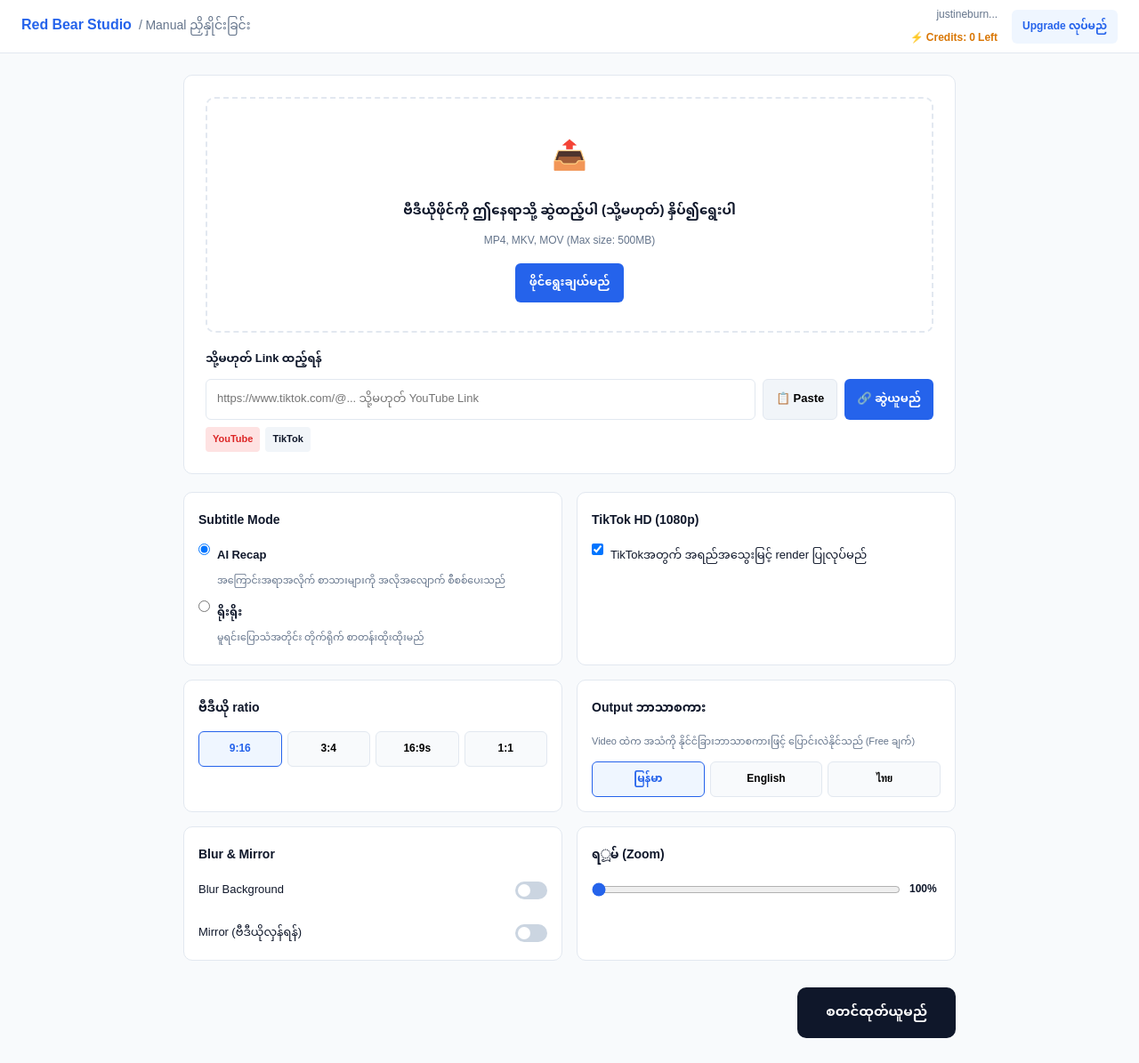
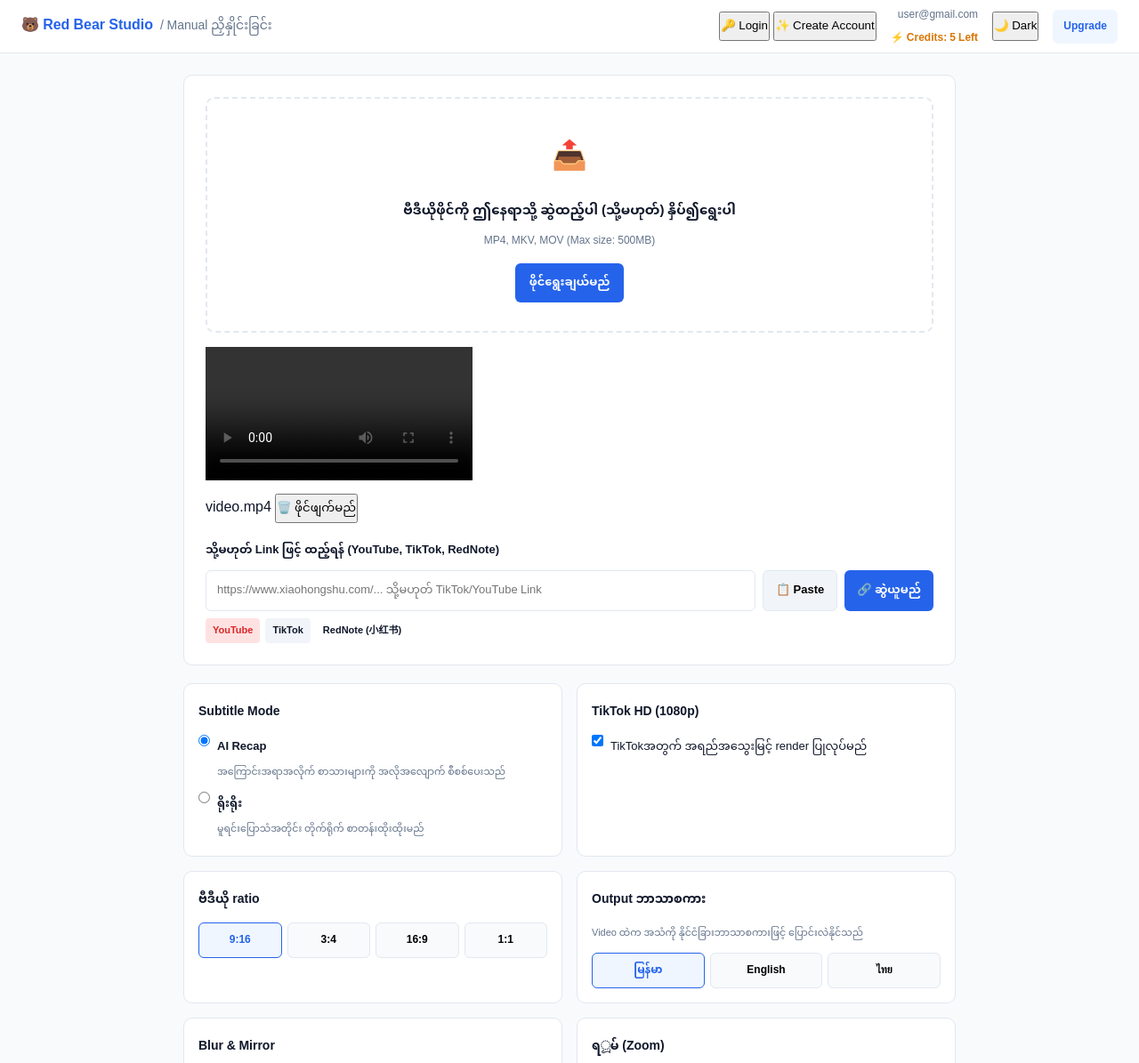
Before and after one commit to ZenithVogue/RED-BEAR-RECAP, a plain HTML site: page index.html in a window 1280 px wide. Shown: the top 1195 px of the page at 89% size. Drawn offline with Linux system fonts and the light colour scheme.

Commit message:
Update index.html

```diff
--- a/index.html
+++ b/index.html
@@ -1,9 +1,9 @@
 <!DOCTYPE html>
-<html lang="my">
+<html lang="my" data-theme="light">
 <head>
   <meta charset="UTF-8">
   <meta name="viewport" content="width=device-width, initial-scale=1.0">
-  <title>Red Bear Studio - Manual ညှိနှိုင်းခြင်း</title>
+  <title>Red Bear Studio - Pro Edition</title>
   <link rel="preconnect" href="https://fonts.googleapis.com">
   <link rel="preconnect" href="https://fonts.gstatic.com" crossorigin>
   <link href="https://fonts.googleapis.com/css2?family=Noto+Sans+Myanmar:wght@400;500;600;700&display=swap" rel="stylesheet">
@@ -14,15 +14,23 @@
     <!-- Top Header Bar -->
     <header class="top-nav">
       <div class="nav-left">
-        <span class="brand-title">Red Bear Studio</span>
+        <span class="brand-title">🐻 Red Bear Studio</span>
         <span class="breadcrumb">/ Manual ညှိနှိုင်းခြင်း</span>
       </div>
       <div class="nav-right">
-        <div class="user-info">
-          <span class="user-email">justineburn...</span>
-          <span class="credit-badge">⚡ Credits: 0 Left</span>
+        <!-- Auth Section -->
+        <div class="auth-box" id="authBox">
+          <button class="btn-auth" id="loginBtn">🔑 Login</button>
+          <button class="btn-auth primary" id="registerBtn">✨ Create Account</button>
         </div>
-        <button class="btn-upgrade">Upgrade လုပ်မည်</button>
+        <div class="user-info hidden" id="userInfo">
+          <span class="user-email" id="userEmailDisplay">user@gmail.com</span>
+          <span class="credit-badge">⚡ Credits: 5 Left</span>
+        </div>
+
+        <!-- Theme Toggle Button -->
+        <button class="theme-toggle-btn" id="themeToggleBtn" title="Theme ပြောင်းရန်">🌙 Dark</button>
+        <button class="btn-upgrade">Upgrade</button>
       </div>
     </header>
 
@@ -31,6 +39,7 @@
 
       <!-- Video Upload / Link Box Section -->
       <section class="upload-section">
+        <!-- Default Upload Dropzone -->
         <div class="upload-box" id="dropzone">
           <div class="upload-icon">📤</div>
           <h3>ဗီဒီယိုဖိုင်ကို ဤနေရာသို့ ဆွဲထည့်ပါ (သို့မဟုတ်) နှိပ်၍ရွေးပါ</h3>
@@ -39,17 +48,27 @@
           <button class="btn-browse" id="browseBtn">ဖိုင်ရွေးချယ်မည်</button>
         </div>
 
-        <!-- URL Input Option -->
+        <!-- Video Preview Box (Hidden by default, shows when video is selected) -->
+        <div class="preview-box hidden" id="videoPreviewContainer">
+          <video id="sourceVideoPreview" controls></video>
+          <div class="preview-actions">
+            <span id="videoFileName" class="file-name-text">video.mp4</span>
+            <button class="btn-remove-video" id="removeVideoBtn">🗑️ ဖိုင်ဖျက်မည်</button>
+          </div>
+        </div>
+
+        <!-- URL Input Option with RedNote -->
         <div class="link-input-box">
-          <label class="field-label">သို့မဟုတ် Link ထည့်ရန်</label>
+          <label class="field-label">သို့မဟုတ် Link ဖြင့် ထည့်ရန် (YouTube, TikTok, RedNote)</label>
           <div class="link-row">
-            <input type="text" id="urlInput" placeholder="https://www.tiktok.com/@... သို့မဟုတ် YouTube Link">
+            <input type="text" id="urlInput" placeholder="https://www.xiaohongshu.com/... သို့မဟုတ် TikTok/YouTube Link">
             <button class="btn-paste" id="pasteBtn">📋 Paste</button>
             <button class="btn-fetch" id="fetchBtn">🔗 ဆွဲယူမည်</button>
           </div>
           <div class="platform-tags">
             <span class="tag youtube">YouTube</span>
             <span class="tag tiktok">TikTok</span>
+            <span class="tag rednote">RedNote (小红书)</span>
           </div>
         </div>
       </section>
@@ -89,7 +108,7 @@
           <div class="ratio-buttons">
             <button class="ratio-btn active" data-ratio="9:16">9:16</button>
             <button class="ratio-btn" data-ratio="3:4">3:4</button>
-            <button class="ratio-btn" data-ratio="16:9">16:9s</button>
+            <button class="ratio-btn" data-ratio="16:9">16:9</button>
             <button class="ratio-btn" data-ratio="1:1">1:1</button>
           </div>
         </div>
@@ -97,7 +116,7 @@
         <!-- 4. Output ဘာသာစကား -->
         <div class="option-card">
           <label class="card-title">Output ဘာသာစကား</label>
-          <p class="card-desc">Video ထဲက အသံကို နိုင်ငံခြားဘာသာစကားဖြင့် ပြောင်းလဲနိုင်သည် (Free ချက်)</p>
+          <p class="card-desc">Video ထဲက အသံကို နိုင်ငံခြားဘာသာစကားဖြင့် ပြောင်းလဲနိုင်သည်</p>
           <div class="lang-buttons">
             <button class="lang-btn active" data-lang="my">မြန်မာ</button>
             <button class="lang-btn" data-lang="en">English</button>
@@ -115,7 +134,7 @@
               <span class="slider-round"></span>
             </label>
           </div>
-          <div class="toggle-row" style="margin-top: 10px;">
+          <div class="toggle-row" style="margin-top: 12px;">
             <span>Mirror (ဗီဒီယိုလှန်ရန်)</span>
             <label class="switch">
               <input type="checkbox" id="mirrorToggle">
```
